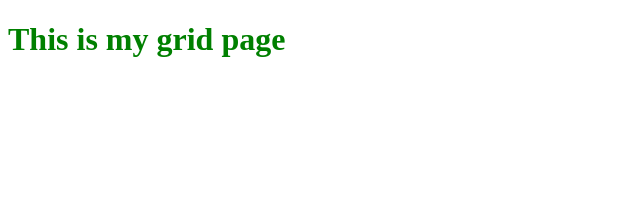
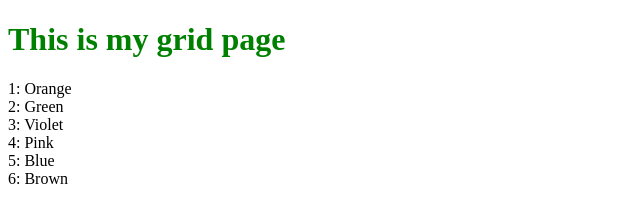
Before and after one commit to cdfishe1/grid-practice, a website: page index.html in a window 1280 px wide. Shown: the whole page, without its empty margins (0-640 px from the left). Drawn offline with Linux system fonts and the light colour scheme.

Commit message:
add divs for grid

```diff
--- a/index.html
+++ b/index.html
@@ -11,5 +11,14 @@
    <header class="header">
        <h1 class="header__title">This is my grid page</h1>
    </header>
+
+   <div class="container">
+       <div class="item item--1">1: Orange</div>
+       <div class="item item--2">2: Green</div>
+       <div class="item item--3">3: Violet</div>
+       <div class="item item--4">4: Pink</div>
+       <div class="item item--5">5: Blue</div>
+       <div class="item item--6">6: Brown</div>
+   </div>
 </body>
 </html>
```
Also changed, not shown: README.md.
